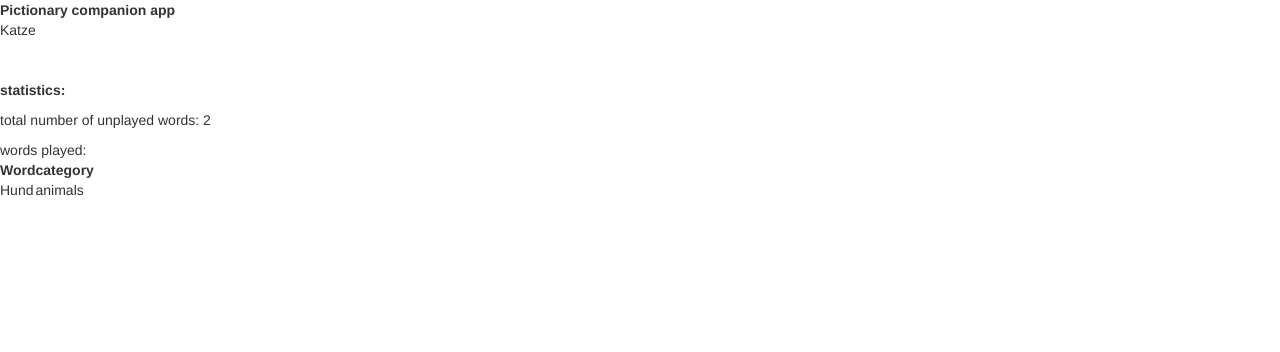
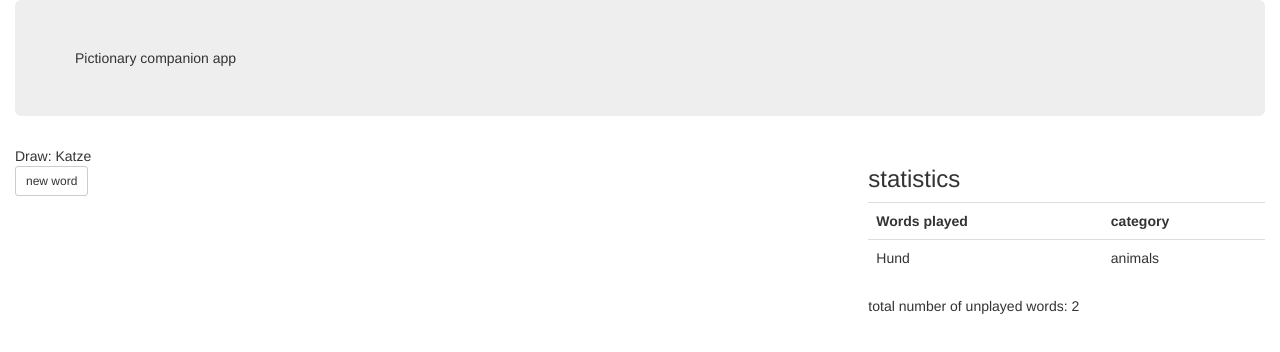
Before and after one commit to bmsuseluda/pictionaryCompanion, a website: page app/index.html in a window 1280 px wide. Drawn offline with nearby package versions, Linux system fonts and the light colour scheme.

Commit message:
beautify the html

```diff
--- a/app/index.html
+++ b/app/index.html
@@ -11,8 +11,8 @@
   </head>
   <body>
 
-      <div>
-        <div><b>Pictionary companion app</b></div>
+      <div class="container-fluid">
+        <div class="jumbotron">Pictionary companion app</div>
 
           <word-round></word-round>
       </div>
--- a/app/word-round/wordRound.component.js
+++ b/app/word-round/wordRound.component.js
@@ -9,8 +9,8 @@ angular.
                  * Words Controller
                  */
                 controller: function WordRoundController($http, $scope) {
-                    var words = pictionary.readWordsFromJSON();
-                    var wordsPlayed = pictionary.initWordsPlayed(words);
+                    var words = pictionary.readWordsFromJSON($http);
+                    var wordsPlayed = pictionary.initWordsPlayed(words, $http);
                     var wordsUnplayed = pictionary.initWordsUnplayed(words, wordsPlayed);
                     var actualWord = wordsUnplayed[0];
 
@@ -23,16 +23,17 @@ angular.
 
 var pictionary = [];
 
-pictionary.readWordsPlayedIDsFromJSON = function() {
-    /**$http.get('user-wordsPlayed.json').then(function (wordsPlayedJSON) {
-        pictionary.wordsPlayed = wordsPlayedJSON.data;
-    });**/
-    return [
-        {"id": 1}
-    ];
+pictionary.readWordsPlayedIDsFromJSON = function($http) {
+    /**var wordsPlayed = null;
+    $http.get('userData/user-wordsPlayed.json').then(function (wordsPlayedJSON) {
+        wordsPlayed = wordsPlayedJSON.data;
+    });
+    return wordsPlayed;**/
+
+    return [{"id": 1}]
 };
 
-pictionary.readWordsFromJSON = function() {
+pictionary.readWordsFromJSON = function($http) {
     /**$http.get('words-german.json').then(function (wordsJSON) {
         pictionary.words = wordsJSON.data;
     });**/
@@ -44,14 +45,16 @@ pictionary.readWordsFromJSON = function() {
     ]
 };
 
-pictionary.initWordsPlayed = function (words) {
-    var wordsPlayedIDs = pictionary.readWordsPlayedIDsFromJSON();
+pictionary.initWordsPlayed = function (words, $http) {
+    var wordsPlayedIDs = pictionary.readWordsPlayedIDsFromJSON($http);
     var wordsPlayed = [];
 
+    if (wordsPlayedIDs != null && wordsPlayedIDs.length > 0) {
         for (var i = 0; i < words.length; i++) {
             var word = words[i];
             if (pictionary.isWordPlayed(word.id, wordsPlayedIDs)) {
                 wordsPlayed.push(word);
+            }
         }
     }
     return wordsPlayed;
@@ -60,12 +63,17 @@ pictionary.initWordsPlayed = function (words) {
 pictionary.initWordsUnplayed = function (words, wordsPlayed) {
     var wordsUnplayed = [];
 
+    if (wordsPlayed != null && wordsPlayed.length > 0) {
         for (var i = 0; i < words.length; i++) {
             var word = words[i];
             if (!pictionary.isWordPlayed(word.id, wordsPlayed)) {
                 wordsUnplayed.push(word);
             }
         }
+    } else {
+        wordsUnplayed = words;
+    }
+
     return wordsUnplayed;
 };
 
--- a/app/word-round/wordRound.template.html
+++ b/app/word-round/wordRound.template.html
@@ -1,16 +1,24 @@
-<div>
-  <div>
-    <!--<button class="btn btn-default btn-sm" id="getNewWord" ng-click="pictionary.getNewWord()">new word</button>-->
+<div class="row">
+    <div class="col-sm-8">
+
+        <div class="row">
+            <div class="col-sm-12">Draw: {{$ctrl.word.word}}</div>
         </div>
 
-  <div>{{$ctrl.word.word}}</div><br><br>
+      <div class="row">
+        <div class="col-sm-12">
+            <button class="btn btn-default btn-sm" id="getNewWord" ng-click="pictionary.getNewWord()">new word</button>
+          </div>
+      </div>
+        <br>
+    </div>
 
-  <p><b>statistics:</b></p>
-  <div><p>total number of unplayed words: {{$ctrl.wordsUnplayed.length}}</p></div>
-  <div>words played:
-      <table>
+    <div class="col-sm-4">
+        <h3>statistics</h3>
+
+          <table class="table">
             <tr>
-          <th>Word</th>
+              <th>Words played</th>
               <th>category</th>
               </tr>
 
@@ -19,5 +27,7 @@
                   <td>{{wordPlayed.category}}</td>
               </tr>
           </table>
+
+        <div>total number of unplayed words: {{$ctrl.wordsUnplayed.length}}</div>
     </div>
 </div>
```
Lines whose indentation alone changed are shown as unchanged.
